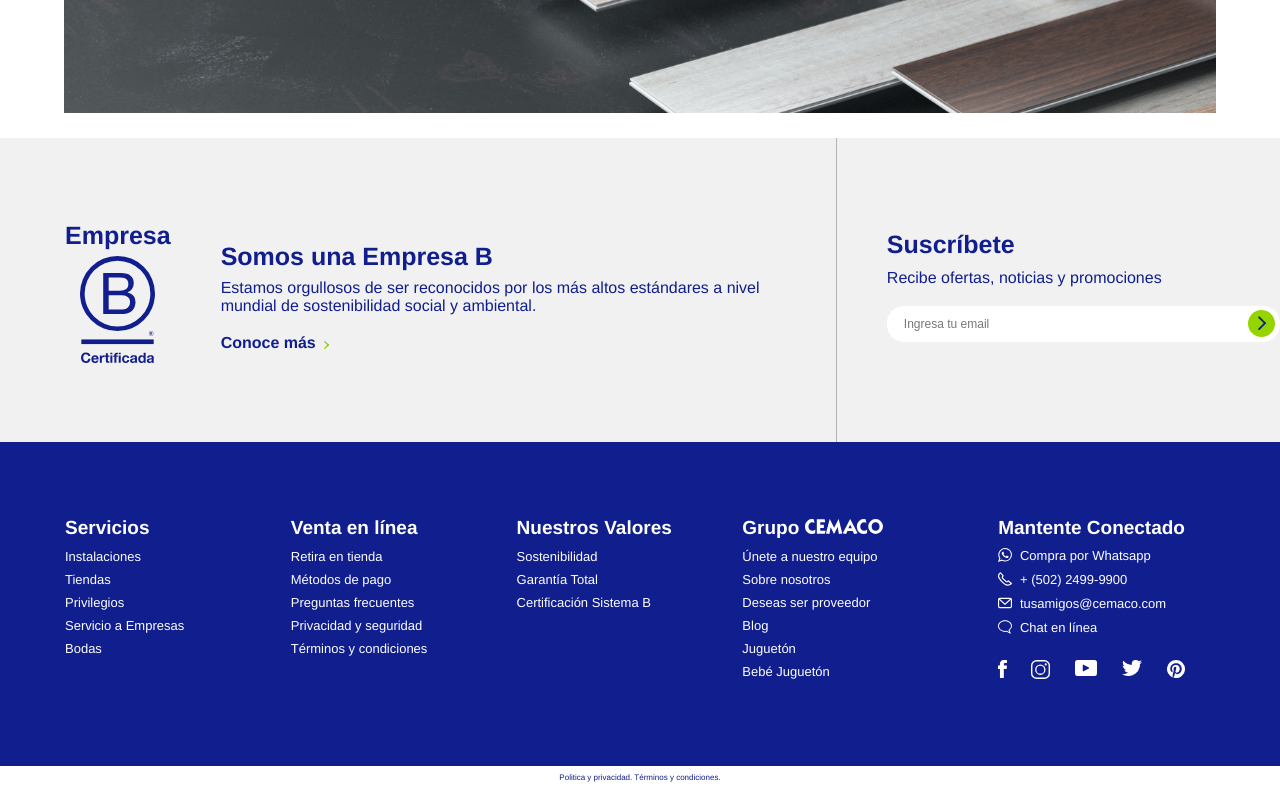
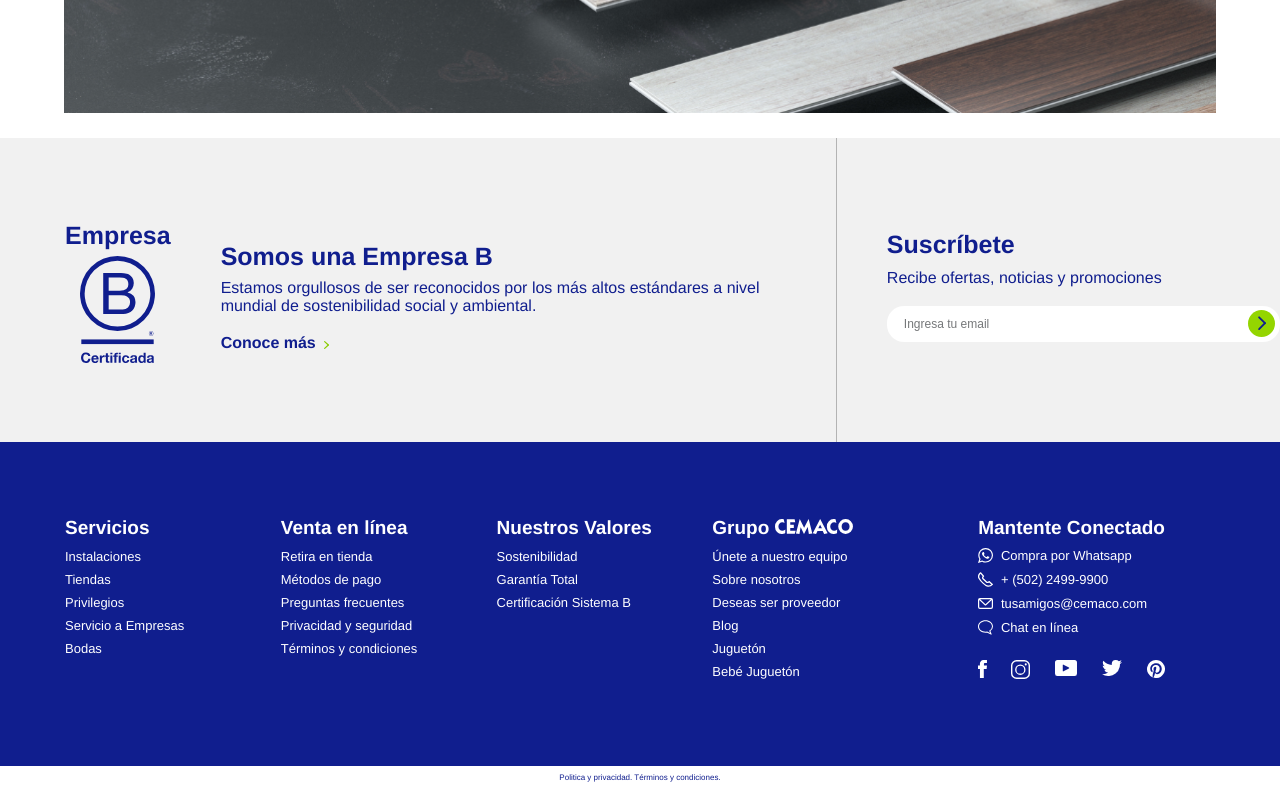
Before and after one commit to JuanSolis/MundoFerreteria_Cemaco, a React (Create React App) app: page / in a window 1280 px wide. Shown: the part 5037-5837 px from the top of the page. Built offline with nearby package versions, Linux system fonts and the light colour scheme.

Commit message:
Arreglando pequenos detalles de las referencias del footer

```diff
--- a/src/components/Footer/Footer.css
+++ b/src/components/Footer/Footer.css
@@ -30,12 +30,16 @@
 }
 
 .footerContainer .contact{
-    padding: 15px 30px;
+    display: flex;
+    justify-content: center;
+    padding: 15px 50px;
 }
 
 .footerContainer .contact .contactElements ul {
     display: flex;
     flex-wrap: wrap;
+    text-align: center;
+    max-width: 400px;
     justify-content: center;
     color: white;
     list-style: none;
@@ -51,12 +55,18 @@
 }
 
 .footerContainer .contact .contactElements ul li a {
-    margin-top: 4.2px;
+    margin-top: 8px;
     color: white;
     text-decoration: none;
     font-size: 12px;
     font-weight: bold;
 }
+
+.footerContainer .contact .contactElements ul li img {
+    width: 20px;
+    height: 20px;
+}
+
 
 .contact .contactElements{
     display: block;
@@ -185,9 +195,9 @@
     }
 
 
-    .contact .contactElements li img{
-        width: 14.05px;
-        height: 14.05px;
+    .footerContainer .contact .contactElements ul li img{
+        width: 15px;
+        height: 15px;
         margin-right: 7.8px;
     }
 
--- a/src/components/Footer/Footer.jsx
+++ b/src/components/Footer/Footer.jsx
@@ -77,7 +77,7 @@ class Footer extends React.Component{
                             <ul className="">
                                 <li>
                                     <img src={whatsapp} alt="" />
-                                    <a href="#">Compra por Whatsapp</a>
+                                    <a href="https://wa.me/+50224999990"target="_blank">Compra por Whatsapp</a>
                                 </li>
                                 <li>
                                     <img src={phone} alt="" />
@@ -89,7 +89,7 @@ class Footer extends React.Component{
                                 </li>
                                 <li>
                                     <img src={chat} alt="" />
-                                    <a href="#">Chat en línea</a>
+                                    <a href="https://wa.me/+50224999990">Chat en línea</a>
                                 </li>
                             </ul>
                         </div>
```
